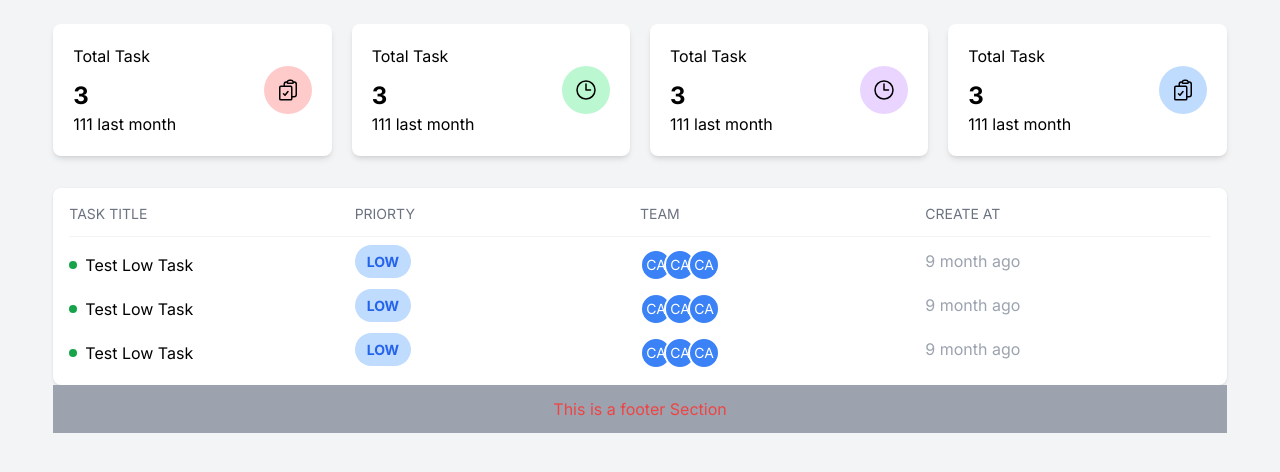
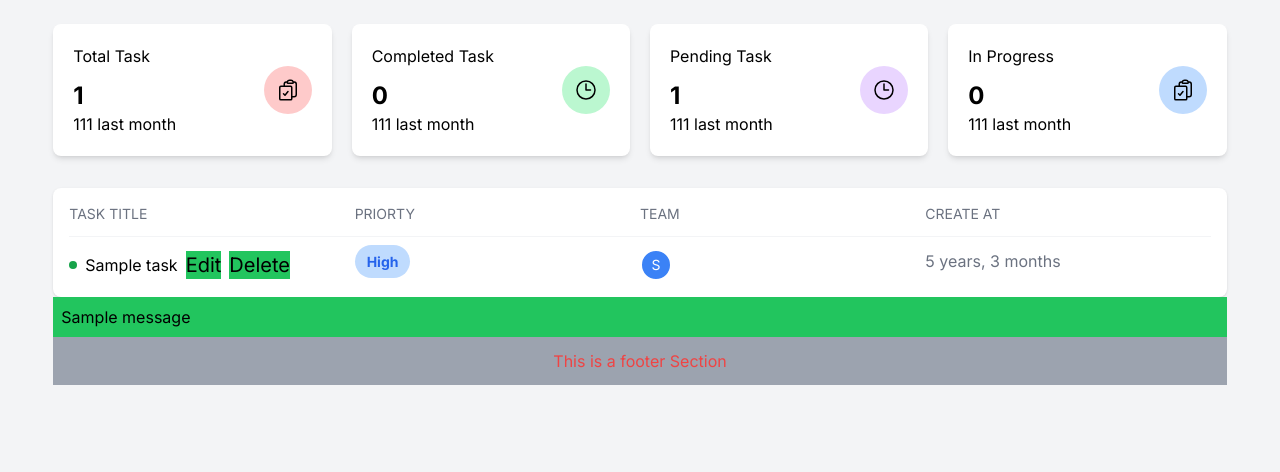
Before and after one commit to Mehedi-Hasan-18/task_management, a Django app: page /tasks/dash_board/ in a window 1280 px wide. Shown: the part 84-556 px from the top of the page. Run offline with Django 5.2, Linux system fonts and the light colour scheme; tables that the repository leaves empty hold one stand-in row (values such as "Sample post"); one stand-in notice (Sample message) is shown; some libraries are stand-ins or nearby versions.

Commit message:
Module 8 Completed

```diff
--- a/static/css/output.css
+++ b/static/css/output.css
@@ -645,6 +645,10 @@ video {
   margin-top: 1.5rem;
 }
 
+.mt-3 {
+  margin-top: 0.75rem;
+}
+
 .block {
   display: block;
 }
@@ -832,6 +836,11 @@ video {
   background-color: rgb(187 247 208 / var(--tw-bg-opacity, 1));
 }
 
+.bg-green-500 {
+  --tw-bg-opacity: 1;
+  background-color: rgb(34 197 94 / var(--tw-bg-opacity, 1));
+}
+
 .bg-green-600 {
   --tw-bg-opacity: 1;
   background-color: rgb(22 163 74 / var(--tw-bg-opacity, 1));
@@ -847,14 +856,14 @@ video {
   background-color: rgb(254 202 202 / var(--tw-bg-opacity, 1));
 }
 
+.bg-rose-600 {
+  --tw-bg-opacity: 1;
+  background-color: rgb(225 29 72 / var(--tw-bg-opacity, 1));
+}
+
 .bg-white {
   --tw-bg-opacity: 1;
   background-color: rgb(255 255 255 / var(--tw-bg-opacity, 1));
-}
-
-.bg-rose-600 {
-  --tw-bg-opacity: 1;
-  background-color: rgb(225 29 72 / var(--tw-bg-opacity, 1));
 }
 
 .p-2 {
@@ -910,6 +919,11 @@ video {
   line-height: 1.25rem;
 }
 
+.text-xl {
+  font-size: 1.25rem;
+  line-height: 1.75rem;
+}
+
 .font-bold {
   font-weight: 700;
 }
--- a/taskmanagement/settings.py
+++ b/taskmanagement/settings.py
@@ -25,7 +25,8 @@ SECRET_KEY = 'django-insecure-k#$f)l0&9(+nc$0&9rh2#=ny_$=uos#)bt37*7(1(s*fip==sm
 # SECURITY WARNING: don't run with debug turned on in production!
 DEBUG = True
 
-ALLOWED_HOSTS = []
+ALLOWED_HOSTS = ['*']
+CSRF_TRUSTED_ORIGINS = ['https://*.onrender.com']
 
 
 # Application definition
--- a/tasks/templates/dashboard/dashboard.html
+++ b/tasks/templates/dashboard/dashboard.html
@@ -14,6 +14,7 @@
 
         {% comment %} tailwind {% endcomment %}
         <link rel="stylesheet" href="{% static "css/output.css" %}">
+        <script src="https://cdn.tailwindcss.com"></script>
         <style>
             body{
                 font-family: "Inter",sans-serif;
@@ -45,11 +46,13 @@
         {% comment %} card {% endcomment %}
         <main>
             <div class="grid grid-cols-4 gap-5 mt-6 mb-8">
+                {% comment %} TOTAL TASK {% endcomment %}
+                <a href="{% url "manager-dashboard" %}?type=all">
                 <div
                     class="bg-white rounded-lg p-5 flex justify-between items-center shadow-md">
                     <div>
                         <h2>Total Task</h2>
-                        <h1 class="font-bold text-2xl pt-3">3</h1>
+                        <h1 class="font-bold text-2xl pt-3">{{Count.total_task}}</h1>
                         <p>111 last month</p>
                     </div>
                     <div class="bg-red-200 rounded-full p-3"><svg
@@ -61,11 +64,15 @@
                         </svg>
                     </div>
                 </div>
+                </a>
+                {% comment %} COMPLETED TASK {% endcomment %}
+
+                <a href="{% url 'manager-dashboard'%}?type=completed ">
                 <div
                     class="bg-white rounded-lg p-5 flex justify-between items-center shadow-md">
                     <div>
-                        <h2>Total Task</h2>
-                        <h1 class="font-bold text-2xl pt-3">3</h1>
+                        <h2>Completed Task</h2>
+                        <h1 class="font-bold text-2xl pt-3">{{Count.completed_task}} </h1>
                         <p>111 last month</p>
                     </div>
                     <div class="bg-green-200 rounded-full p-3"><svg
@@ -77,11 +84,13 @@
                         </svg>
                     </div>
                 </div>
+                </a>
+                <a href="{% url 'manager-dashboard'%}?type=pending">
                 <div
                     class="bg-white rounded-lg p-5 flex justify-between items-center shadow-md">
                     <div>
-                        <h2>Total Task</h2>
-                        <h1 class="font-bold text-2xl pt-3">3</h1>
+                        <h2>Pending Task</h2>
+                        <h1 class="font-bold text-2xl pt-3">{{Count.pending_task}}</h1>
                         <p>111 last month</p>
                     </div>
                     <div class="bg-purple-200 rounded-full p-3"> <svg
@@ -93,11 +102,13 @@
                         </svg>
                     </div>
                 </div>
+                </a>
+                <a href="{% url "manager-dashboard" %}?type=in_progress">
                 <div
                     class="bg-white rounded-lg p-5 flex justify-between items-center shadow-md">
                     <div>
-                        <h2>Total Task</h2>
-                        <h1 class="font-bold text-2xl pt-3">3</h1>
+                        <h2>In Progress</h2>
+                        <h1 class="font-bold text-2xl pt-3">{{Count.in_progress}}</h1>
                         <p>111 last month</p>
                     </div>
                     <div class="bg-blue-200 rounded-full p-3"><svg
@@ -109,6 +120,7 @@
                         </svg>
                     </div>
                 </div>
+                </a>
             </div>
             {% block tasks %}
 
--- a/tasks/templates/dashboard/manager_dashboard.html
+++ b/tasks/templates/dashboard/manager_dashboard.html
@@ -12,71 +12,40 @@
 
     {% comment %} Task Item  {% endcomment %}
     {% comment %} TASK TABLE 1 {% endcomment %}
+    {% for task in tasks %}
     <div class="divide-y-4 divide-green-200">
         <div class="grid grid-cols-4 pt-3">
 
             <div class="flex items-center gap-2">
                 <div class="w-2 h-2 bg-green-600 rounded-full"></div>
-                <div><span>Test Low Task</span></div>
+                <div><span>{{task.title}}</span></div>
+                <a class="bg-green-500 text-xl" href=" {% url 'update-task' task.id  %}  ">Edit</a>
+                <form action=" {% url 'delete-task' task.id  %}  " method="POST">
+                    {% csrf_token %}
+                    <button type="submit" class="bg-green-500 text-xl">Delete</button>
+                </form>
             </div>
-            <div><span class="bg-blue-200 rounded-full text-blue-600 font-bold px-3 py-2 text-sm">LOW</span></div>
+            <div><span class="bg-blue-200 rounded-full text-blue-600 font-bold px-3 py-2 text-sm">{{task.details.get_priority_display}}</span></div>
             <div>
                 <div class="flex -space-x-2">
-                    <div class="h-8 w-8 bg-blue-500 rounded-full flex items-center justify-center text-sm text-white border-2 border-white">CA</div>
-                    <div class="h-8 w-8 bg-blue-500 rounded-full flex items-center justify-center text-sm text-white border-2 border-white">CA</div>
-                    <div class="h-8 w-8 bg-blue-500 rounded-full flex items-center justify-center text-sm text-white border-2 border-white">CA</div>
+                    {% for emp in task.assign_to.all %}
+                    <div class="h-8 w-8 bg-blue-500 rounded-full flex items-center justify-center text-sm text-white border-2 border-white">{{emp.name|slice:':1'}}</div>
+                    {% endfor %}
                 </div>
             </div>
-            <div><span class="text-gray-400">9 month ago</span></div>
+            <div><span class="text-gray-500">{{task.create_at|timesince}} </span></div>
         </div>
     </div>
-    {% comment %} TASK TABLE 1 {% endcomment %}
-    <div class="divide-y-4 divide-green-200">
-        <div class="grid grid-cols-4 pt-3">
-            <div class="flex items-center gap-2">
-                <div class="w-2 h-2 bg-green-600 rounded-full"></div>
-                <div><span>Test Low Task</span></div>
-            </div>
-            <div><span class="bg-blue-200 rounded-full text-blue-600 font-bold px-3 py-2 text-sm">LOW</span></div>
-            <div>
-                <div class="flex -space-x-2">
-                    <div
-                        class="h-8 w-8 bg-blue-500 rounded-full flex items-center justify-center text-sm text-white border-2 border-white">CA</div>
-                    <div
-                        class="h-8 w-8 bg-blue-500 rounded-full flex items-center justify-center text-sm text-white border-2 border-white">CA</div>
-                    <div
-                        class="h-8 w-8 bg-blue-500 rounded-full flex items-center justify-center text-sm text-white border-2 border-white">CA</div>
-                </div>
-            </div>
-            <div><span class="text-gray-400">9 month
-                    ago</span></div>
-        </div>
-    </div>
-    {% comment %} TASK TABLE 1 {% endcomment %}
-    <div class="divide-y-4 divide-green-200">
-        <div class="grid grid-cols-4 pt-3">
-            <div class="flex items-center gap-2">
-                <div
-                    class="w-2 h-2 bg-green-600 rounded-full"></div>
-                <div><span>Test Low Task</span></div>
-            </div>
-            <div><span
-                    class="bg-blue-200 rounded-full text-blue-600 font-bold px-3 py-2 text-sm">LOW</span></div>
-            <div>
-                <div class="flex -space-x-2">
-                    <div
-                        class="h-8 w-8 bg-blue-500 rounded-full flex items-center justify-center text-sm text-white border-2 border-white">CA</div>
-                    <div
-                        class="h-8 w-8 bg-blue-500 rounded-full flex items-center justify-center text-sm text-white border-2 border-white">CA</div>
-                    <div
-                        class="h-8 w-8 bg-blue-500 rounded-full flex items-center justify-center text-sm text-white border-2 border-white">CA</div>
-                </div>
-            </div>
-            <div><span class="text-gray-400">9 month
-                    ago</span></div>
-        </div>
-    </div>
+    {% endfor %}
 
+
+</div>
+<div>
+    {% if messages %}
+    {% for message in messages %}
+    <p class="p-2 {% if message.tags == 'success' %} bg-green-500 {% endif %}">{{message}}</p>
+    {% endfor %}
+    {% endif %}
 </div>
 
 {% endblock tasks %}
--- a/tasks/urls.py
+++ b/tasks/urls.py
@@ -1,10 +1,12 @@
 from django.urls import path
-from tasks.views import dash_board,test,create_task,view_task
+from tasks.views import dash_board,test,create_task,view_task,update_task,delete_task
 
 urlpatterns = [
-    path('dash_board/',dash_board),
+    path('dash_board/',dash_board, name="manager-dashboard"),
     path('test/',test),
-    path('create_task/',create_task),
+    path('create_task/',create_task, name="create-task"),
     # path('create_task_prac/',create_task_prac),
-    path('view_task/',view_task)
+    path('view_task/',view_task),
+    path('update-task/<int:id>/',update_task, name="update-task"),
+    path('delete-task/<int:id>/',delete_task, name="delete-task")
 ]
--- a/tasks/views.py
+++ b/tasks/views.py
@@ -1,8 +1,9 @@
-from django.shortcuts import render
+from django.shortcuts import render,redirect
 from django.http import HttpResponse
-from tasks.forms import TaskForm,TaskModelForm,TaskModelFormPrac
+from tasks.forms import TaskForm,TaskModelForm,TaskModelFormPrac,TaskDetailModelForm
 from tasks.models import Employee,Task,TaskDetail,Project
 from django.db.models import Q,Count
+from django.contrib import messages
 
 # Create your views here.
     #Work with database
@@ -23,7 +24,44 @@ from django.db.models import Q,Count
 
 # ----------------------------------------------------RIGHT WAY TO WRITE THE CODE-----------------------------------------
 def dash_board(request):
-    return render(request,"dashboard/manager_dashboard.html")
+    type = request.GET.get('type','all')
+    #GETTING TASK COUNT
+    # total_task = tasks.count()
+    # completed_task = Task.objects.filter(status='COMPLETED').count()
+    # in_progress = Task.objects.filter(status='IN_PROGRESS').count()
+    # pending_task = Task.objects.filter(status="PENDING").count()
+    # tasks = Task.objects.select_related('details').prefetch_related('assign_to')
+
+    counts = Task.objects.aggregate(
+        total_task = Count('id'),
+        completed_task = Count('id',filter=Q(status='COMPLETED')),
+        in_progress = Count('id',filter=Q(status='IN_PROGRESS')),
+        pending_task = Count('id',filter=Q(status='PENDING'))
+    )
+
+    #------------RETRIVING DATA-----------
+
+    base_query = Task.objects.select_related('details').prefetch_related('assign_to')
+
+    if type=='completed':
+        tasks = base_query.filter(status='COMPLETED')
+    elif type =='pending':
+        tasks = base_query.filter(status='PENDING')
+    elif type =='in_progress':
+        tasks = base_query.filter(status='IN_PROGRESS')
+    elif type =='all':
+        tasks = base_query.all()
+
+    context = {
+        'tasks':tasks,
+        'Count':counts
+        # 'total_task':total_task,
+        # 'completed_task':completed_task,
+        # 'pending_task':pending_task,
+        # 'in_progress':in_progress
+    }
+
+    return render(request,"dashboard/manager_dashboard.html",context)
 
 def test(request):
     context = {
@@ -32,17 +70,57 @@ def test(request):
     return render(request,"test.html",context)
 
 def create_task(request):
-    form = TaskModelForm()
+    task_form = TaskModelForm()
+    task_detail_form = TaskDetailModelForm()
     if(request.method == 'POST'):
-        form = TaskModelForm(request.POST)
-        if form.is_valid():
+        task_form = TaskModelForm(request.POST)
+        task_detail_form = TaskDetailModelForm(request.POST)
+        if task_form.is_valid() and task_detail_form.is_valid():
             """ For Model Form Data"""
-            form.save()
+            task = task_form.save()
+            task_detail = task_detail_form.save(commit=False)
+            task_detail.task = task
+            task_detail.save()
 
-            return render(request,'task_form.html',{'form':form,"message":"Text Added Successfull"})
+            messages.success(request,"TASK CREATED SUCCESSFULLY")
+            return redirect("create-task")
 
-    context = {"form": form}
+    context = {"task_form": task_form,"task_Detail":task_detail_form}
     return render(request,"task_form.html",context)
+
+def update_task(request,id):
+    task = Task.objects.get(id=id)
+    task_form = TaskModelForm(instance= task)
+
+    if task.details:
+        task_detail_form = TaskDetailModelForm(instance=task.details)
+
+    if(request.method == 'POST'):
+        task_form = TaskModelForm(request.POST,instance = task)
+        task_detail_form = TaskDetailModelForm(request.POST,instance=task.details)
+        if task_form.is_valid() and task_detail_form.is_valid():
+            """ For Model Form Data"""
+            task = task_form.save()
+            task_detail = task_detail_form.save(commit=False)
+            task_detail.task = task
+            task_detail.save()
+
+            messages.success(request,"TASK UPDATED SUCCESSFULLY")
+            return redirect("update-task",id)
+
+    context = {"task_form": task_form,"task_Detail":task_detail_form}
+    return render(request,"task_form.html",context)
+
+def delete_task(request,id):
+    if request.method=='POST':
+        task = Task.objects.get(id=id)
+        task.delete()
+
+        messages.success(request,"TASK DELETE SUCCESSFUL")
+        return redirect("manager-dashboard")
+    else:
+        messages.error(request,"Something Wrong")
+        return redirect("manager-dashboard")
 
 def view_task(request):
     #RETRIVE ALL DATA
```
Also changed, not shown: tasks/forms.py (+15 -6 lines), tasks/templates/task_form.html (+7 -4 lines).
